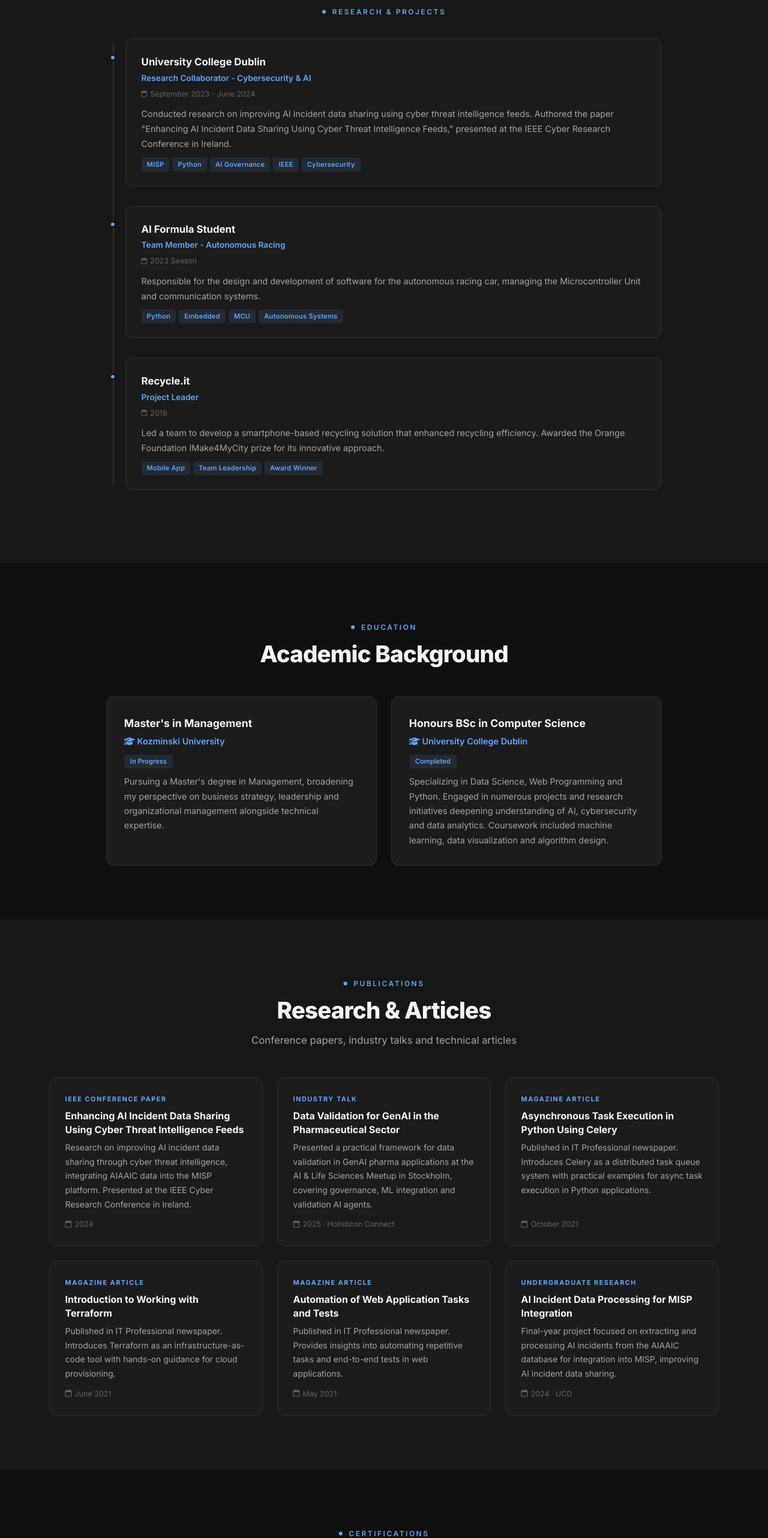
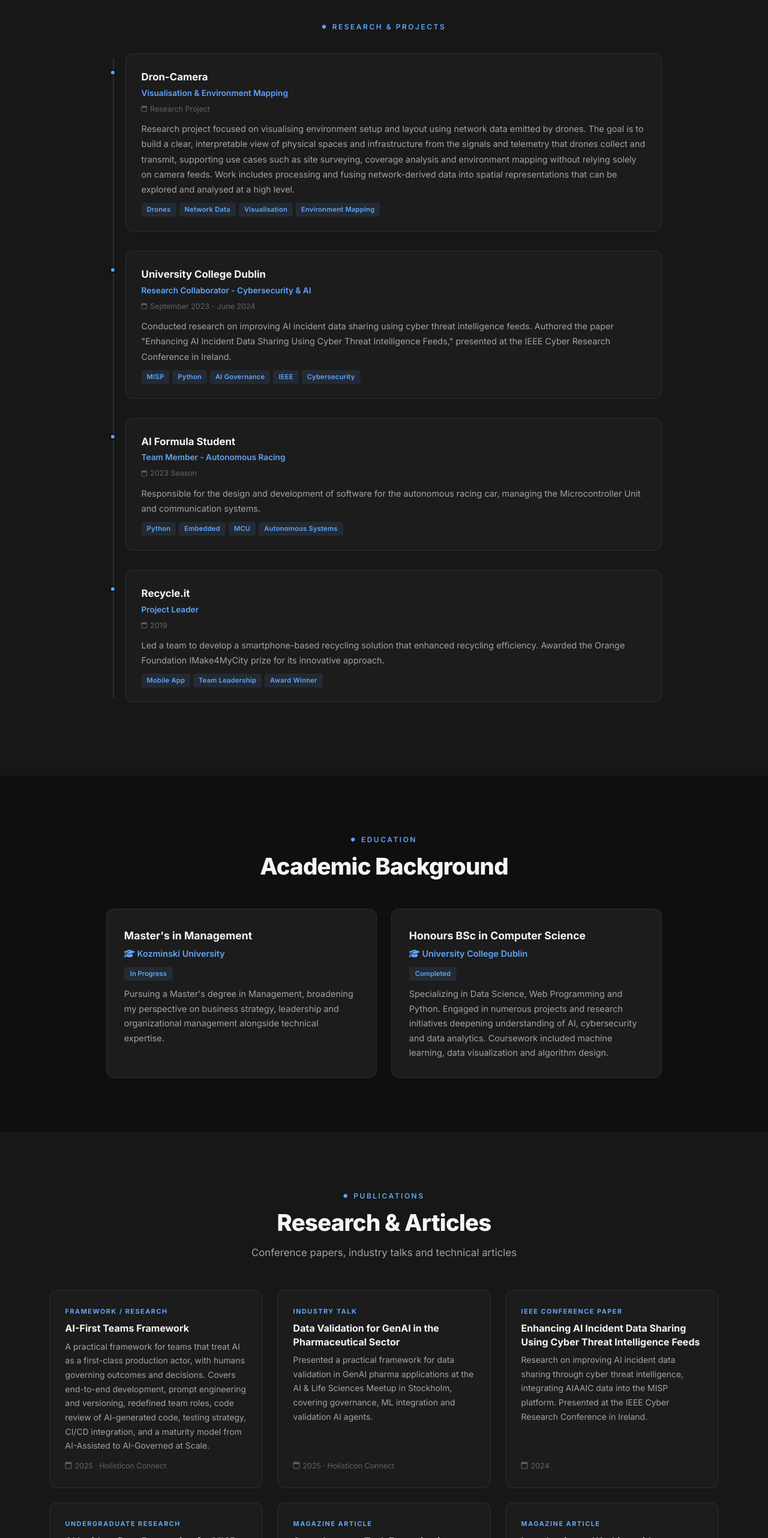
Before and after one commit to Marrcel12/portfolio-Marcel, a plain HTML site: page index.html in a window 1280 px wide. Shown: the part 5172-7736 px from the top of the page at 60% size. Drawn offline with nearby package versions, Linux system fonts and the light colour scheme.

Commit message:
Update index.html: revised project descriptions, added new research project on drone visualization, and updated publication details for AI incident data sharing and undergraduate research.

```diff
--- a/index.html
+++ b/index.html
@@ -317,7 +317,8 @@
                                 Building Django backend services and React frontends with JSONForms for dynamic, schema-driven UIs
                                 that support data-intensive pharmaceutical workflows. Developing RESTful APIs, integrating
                                 third-party services and contributing to AI-powered data validation pipelines for GenAI in pharma.
-                                Delivered a talk on data validation for GenAI at the AI & Life Sciences Meetup in Stockholm.
+                                Building a pharma research tool powered by AI agents. Delivered a research paper and a talk on data validation for GenAI
+                                at the AI & Sciences Meetups.
                             </div>
                             <div class="tech-tags">
                                 <span class="tech-tag">Django</span>
@@ -445,6 +446,24 @@
                     <div class="timeline">
 
                         <div class="timeline-item reveal">
+                            <div class="company">Dron-Camera</div>
+                            <div class="role">Visualisation & Environment Mapping</div>
+                            <div class="period"><i class="fa-regular fa-calendar"></i> Research Project</div>
+                            <div class="description">
+                                Research project focused on visualising environment setup and layout using network data emitted by drones.
+                                The goal is to build a clear, interpretable view of physical spaces and infrastructure from the signals and telemetry that drones collect and transmit,
+                                supporting use cases such as site surveying, coverage analysis and environment mapping without relying solely on camera feeds.
+                                Work includes processing and fusing network-derived data into spatial representations that can be explored and analysed at a high level.
+                            </div>
+                            <div class="tech-tags">
+                                <span class="tech-tag">Drones</span>
+                                <span class="tech-tag">Network Data</span>
+                                <span class="tech-tag">Visualisation</span>
+                                <span class="tech-tag">Environment Mapping</span>
+                            </div>
+                        </div>
+
+                        <div class="timeline-item reveal">
                             <div class="company">University College Dublin</div>
                             <div class="role">Research Collaborator - Cybersecurity & AI</div>
                             <div class="period"><i class="fa-regular fa-calendar"></i> September 2023 - June 2024</div>
@@ -545,14 +564,14 @@
             <div class="row g-4 justify-content-center">
                 <div class="col-lg-4 col-md-6 reveal">
                     <div class="card-custom pub-card">
-                        <div class="pub-type">IEEE Conference Paper</div>
-                        <div class="pub-title">Enhancing AI Incident Data Sharing Using Cyber Threat Intelligence Feeds</div>
+                        <div class="pub-type">Framework / Research</div>
+                        <div class="pub-title">AI-First Teams Framework</div>
                         <div class="pub-description">
-                            Research on improving AI incident data sharing through cyber threat intelligence,
-                            integrating AIAAIC data into the MISP platform. Presented at the IEEE Cyber Research
-                            Conference in Ireland.
+                            A practical framework for teams that treat AI as a first-class production actor, with humans governing outcomes and decisions.
+                            Covers end-to-end development, prompt engineering and versioning, redefined team roles, code review of AI-generated code,
+                            testing strategy, CI/CD integration, and a maturity model from AI-Assisted to AI-Governed at Scale.
                         </div>
-                        <div class="pub-meta"><i class="fa-regular fa-calendar"></i> 2024</div>
+                        <div class="pub-meta"><i class="fa-regular fa-calendar"></i> 2025 · Holisticon Connect</div>
                     </div>
                 </div>
                 <div class="col-lg-4 col-md-6 reveal reveal-delay-1">
@@ -569,6 +588,29 @@
                 </div>
                 <div class="col-lg-4 col-md-6 reveal reveal-delay-2">
                     <div class="card-custom pub-card">
+                        <div class="pub-type">IEEE Conference Paper</div>
+                        <div class="pub-title">Enhancing AI Incident Data Sharing Using Cyber Threat Intelligence Feeds</div>
+                        <div class="pub-description">
+                            Research on improving AI incident data sharing through cyber threat intelligence,
+                            integrating AIAAIC data into the MISP platform. Presented at the IEEE Cyber Research
+                            Conference in Ireland.
+                        </div>
+                        <div class="pub-meta"><i class="fa-regular fa-calendar"></i> 2024</div>
+                    </div>
+                </div>
+                <div class="col-lg-4 col-md-6 reveal">
+                    <div class="card-custom pub-card">
+                        <div class="pub-type">Undergraduate Research</div>
+                        <div class="pub-title">AI Incident Data Processing for MISP Integration</div>
+                        <div class="pub-description">
+                            Final-year project focused on extracting and processing AI incidents from the
+                            AIAAIC database for integration into MISP, improving AI incident data sharing.
+                        </div>
+                        <div class="pub-meta"><i class="fa-regular fa-calendar"></i> 2024 · UCD</div>
+                    </div>
+                </div>
+                <div class="col-lg-4 col-md-6 reveal reveal-delay-1">
+                    <div class="card-custom pub-card">
                         <div class="pub-type">Magazine Article</div>
                         <div class="pub-title">Asynchronous Task Execution in Python Using Celery</div>
                         <div class="pub-description">
@@ -578,7 +620,7 @@
                         <div class="pub-meta"><i class="fa-regular fa-calendar"></i> October 2021</div>
                     </div>
                 </div>
-                <div class="col-lg-4 col-md-6 reveal">
+                <div class="col-lg-4 col-md-6 reveal reveal-delay-2">
                     <div class="card-custom pub-card">
                         <div class="pub-type">Magazine Article</div>
                         <div class="pub-title">Introduction to Working with Terraform</div>
@@ -589,7 +631,7 @@
                         <div class="pub-meta"><i class="fa-regular fa-calendar"></i> June 2021</div>
                     </div>
                 </div>
-                <div class="col-lg-4 col-md-6 reveal reveal-delay-1">
+                <div class="col-lg-4 col-md-6 reveal">
                     <div class="card-custom pub-card">
                         <div class="pub-type">Magazine Article</div>
                         <div class="pub-title">Automation of Web Application Tasks and Tests</div>
@@ -598,17 +640,6 @@
                             repetitive tasks and end-to-end tests in web applications.
                         </div>
                         <div class="pub-meta"><i class="fa-regular fa-calendar"></i> May 2021</div>
-                    </div>
-                </div>
-                <div class="col-lg-4 col-md-6 reveal reveal-delay-2">
-                    <div class="card-custom pub-card">
-                        <div class="pub-type">Undergraduate Research</div>
-                        <div class="pub-title">AI Incident Data Processing for MISP Integration</div>
-                        <div class="pub-description">
-                            Final-year project focused on extracting and processing AI incidents from the
-                            AIAAIC database for integration into MISP, improving AI incident data sharing.
-                        </div>
-                        <div class="pub-meta"><i class="fa-regular fa-calendar"></i> 2024 · UCD</div>
                     </div>
                 </div>
             </div>
```
